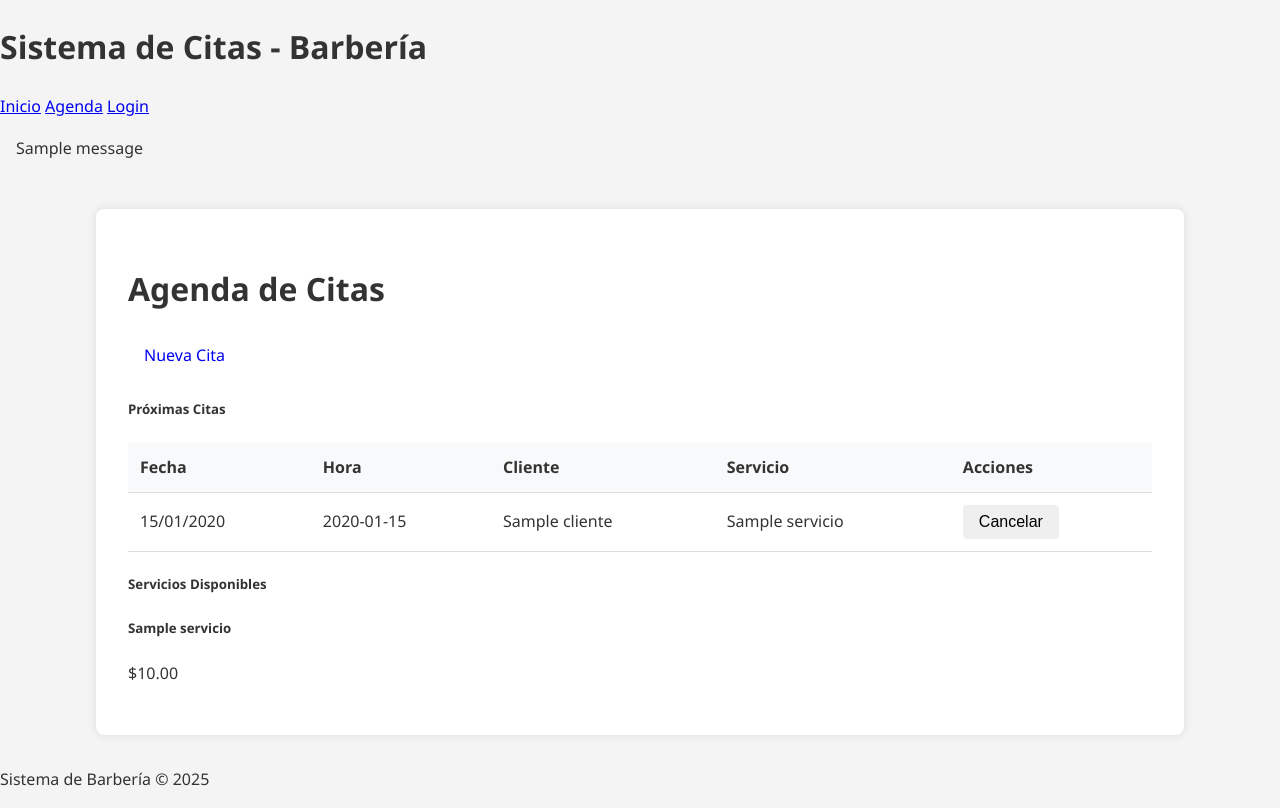
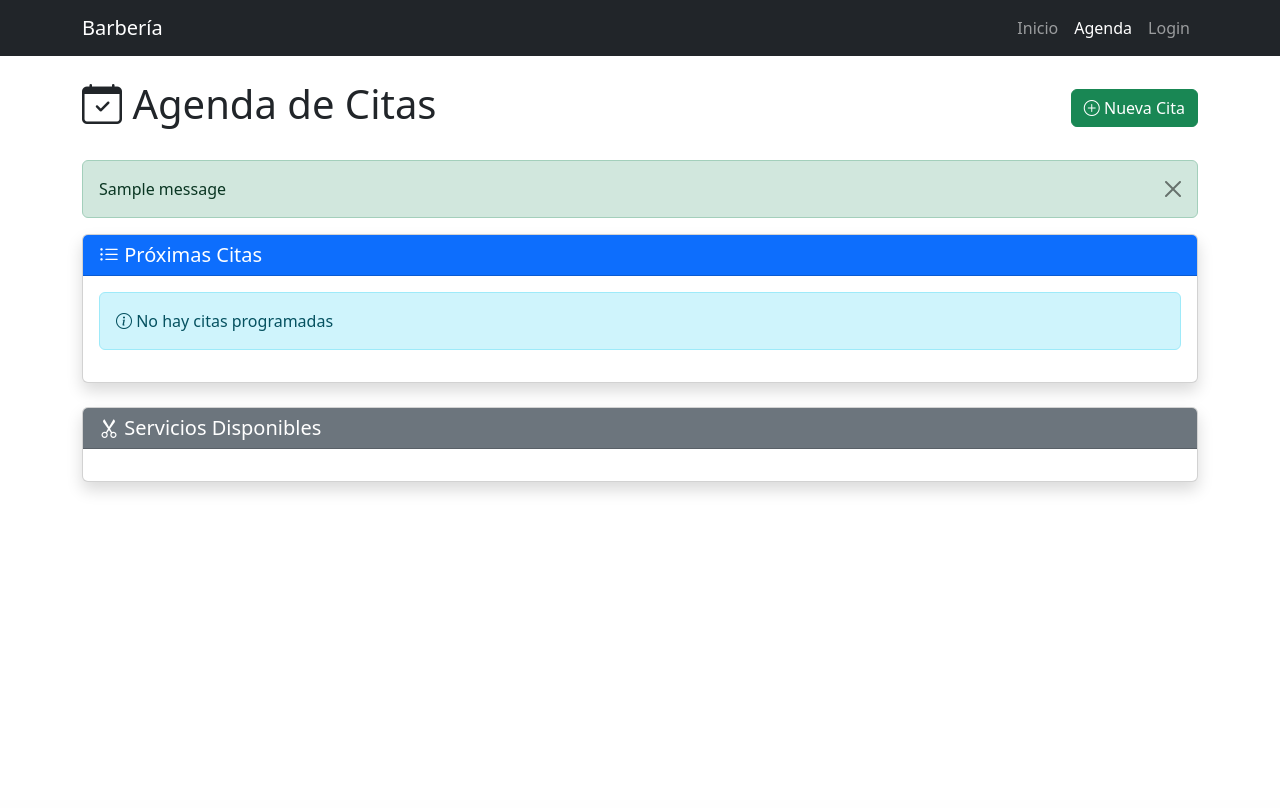
Before and after one commit to adaintel/barberia-citas, a Flask app: page /agenda in a window 1280 px wide. After the commit the page ends 493 px from the top, so only its background shows below. Run offline with Flask 3, Linux system fonts and the light colour scheme; one stand-in notice (Sample message) is shown; a database or web service that is not in the repository returns one stand-in record (values such as "Sample title"); some libraries are stand-ins or nearby versions.

Commit message:
Update agenda.html
nuevo

```diff
--- a/templates/agenda.html
+++ b/templates/agenda.html
@@ -1,13 +1,46 @@
-{% extends "base.html" %}
+<!DOCTYPE html>
+<html lang="es">
+<head>
+    <meta charset="UTF-8">
+    <meta name="viewport" content="width=device-width, initial-scale=1.0">
+    <title>Agenda - Barbería</title>
+    <link href="https://cdn.jsdelivr.net/npm/bootstrap@5.3.0/dist/css/bootstrap.min.css" rel="stylesheet">
+    <link rel="stylesheet" href="https://cdn.jsdelivr.net/npm/bootstrap-icons@1.10.0/font/bootstrap-icons.css">
+</head>
+<body>
+    <nav class="navbar navbar-expand-lg navbar-dark bg-dark">
+        <div class="container">
+            <a class="navbar-brand" href="/">Barbería</a>
+            <div class="navbar-nav">
+                <a class="nav-link" href="/">Inicio</a>
+                <a class="nav-link active" href="/agenda">Agenda</a>
+                {% if session.admin %}
+                <a class="nav-link" href="/logout">Salir</a>
+                {% else %}
+                <a class="nav-link" href="/login">Login</a>
+                {% endif %}
+            </div>
+        </div>
+    </nav>
 
-{% block content %}
     <div class="container mt-4">
         <div class="d-flex justify-content-between align-items-center mb-4">
             <h1><i class="bi bi-calendar-check"></i> Agenda de Citas</h1>
-        <a href="{{ url_for('crear_cita') }}" class="btn btn-success">
+            <a href="/crear_cita" class="btn btn-success">
                 <i class="bi bi-plus-circle"></i> Nueva Cita
             </a>
         </div>
+
+        {% with messages = get_flashed_messages(with_categories=true) %}
+            {% if messages %}
+                {% for category, message in messages %}
+                <div class="alert alert-{{ category }} alert-dismissible fade show">
+                    {{ message }}
+                    <button type="button" class="btn-close" data-bs-dismiss="alert"></button>
+                </div>
+                {% endfor %}
+            {% endif %}
+        {% endwith %}
 
         <div class="card shadow">
             <div class="card-header bg-primary text-white">
@@ -24,7 +57,6 @@
                                 <th>Hora</th>
                                 <th>Cliente</th>
                                 <th>Servicio</th>
-                            <th>Acciones</th>
                             </tr>
                         </thead>
                         <tbody>
@@ -34,11 +66,6 @@
                                 <td>{{ cita[2].strftime('%H:%M') }}</td>
                                 <td>{{ cita[3] }}</td>
                                 <td>{{ cita[4] }}</td>
-                            <td>
-                                <button class="btn btn-sm btn-outline-danger">
-                                    <i class="bi bi-trash"></i> Cancelar
-                                </button>
-                            </td>
                             </tr>
                             {% endfor %}
                         </tbody>
@@ -58,12 +85,12 @@
             </div>
             <div class="card-body">
                 <div class="row">
-                {% for servicio in servicios %}
+                    {% for servicio, precio in servicios %}
                     <div class="col-md-3 mb-3">
                         <div class="card h-100">
                             <div class="card-body">
-                            <h5 class="card-title">{{ servicio[1] }}</h5>
-                            <p class="card-text">${{ "%.2f"|format(servicio[2]) }}</p>
+                                <h5 class="card-title">{{ servicio }}</h5>
+                                <p class="card-text">${{ "%.2f"|format(precio) }}</p>
                             </div>
                         </div>
                     </div>
@@ -72,4 +99,7 @@
             </div>
         </div>
     </div>
-{% endblock %}
+
+    <script src="https://cdn.jsdelivr.net/npm/bootstrap@5.3.0/dist/js/bootstrap.bundle.min.js"></script>
+</body>
+</html>
```
Lines whose indentation alone changed are shown as unchanged.
